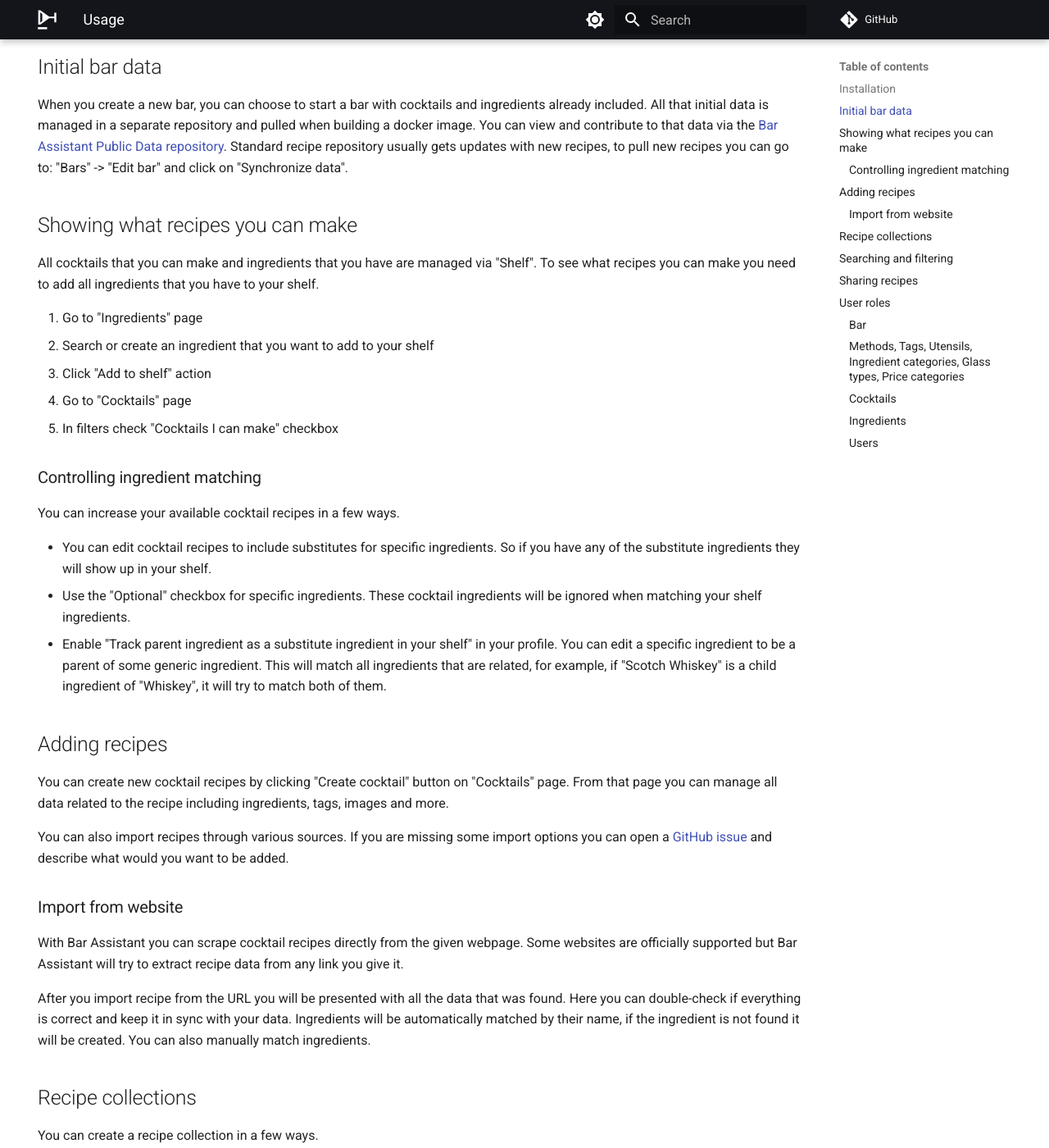
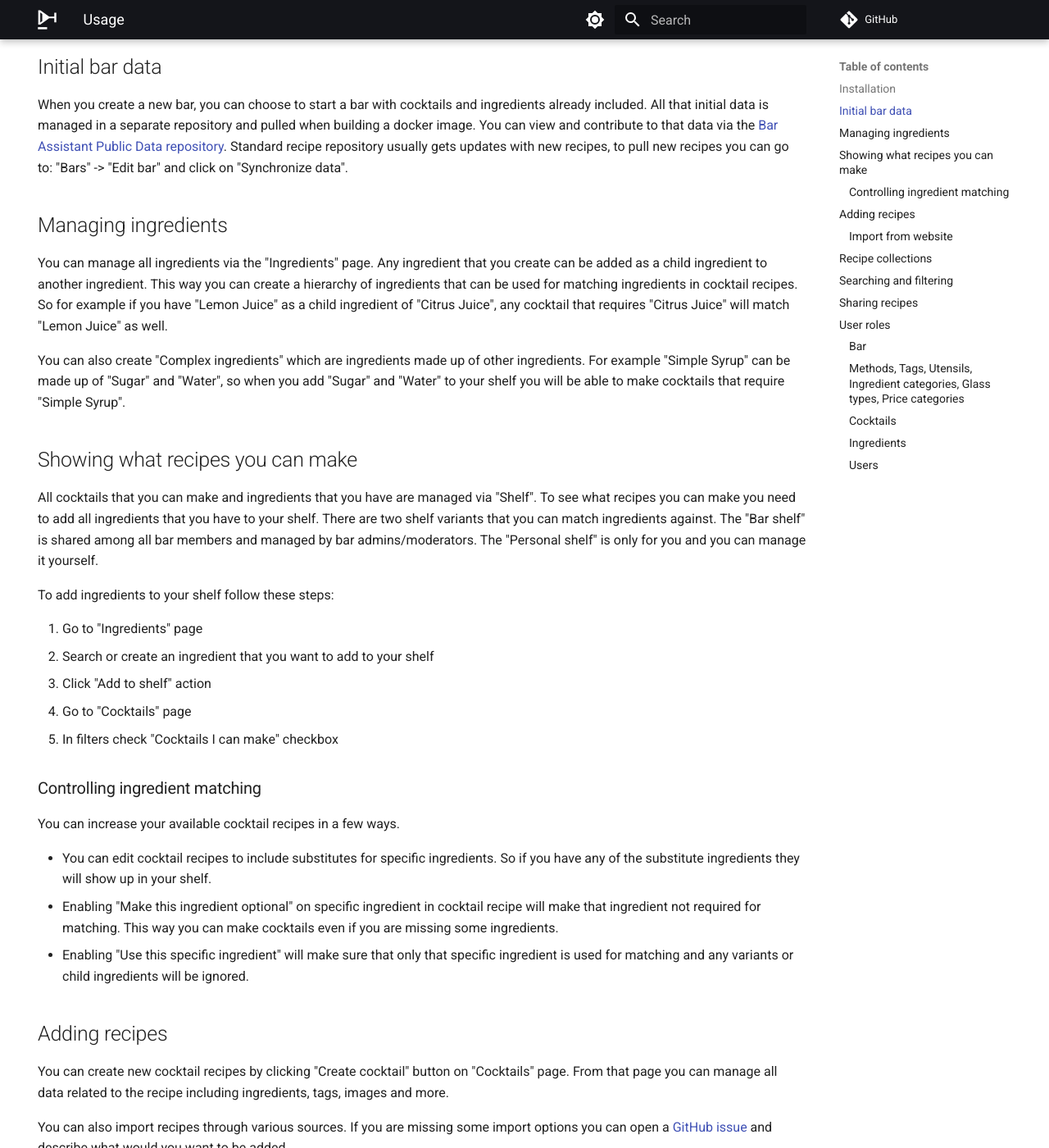
Before and after one commit to bar-assistant/docs, an MkDocs documentation site: the page built from docs/index.md, in a window 1280 px wide and 1400 px high, scrolled down 346 px. Shown: the whole window at 82% size. Built offline with MkDocs 1.6.1 and Material for MkDocs 9.7.7, drawn with Linux system fonts in a browser that asks for light colours; comment, search, counter and statistics services are not loaded.

Commit message:
Add more details about matching

```diff
--- a/docs/index.md
+++ b/docs/index.md
@@ -17,11 +17,17 @@ Visit [setup page](setup/index.md) to view installation steps.
 
 When you create a new bar, you can choose to start a bar with cocktails and ingredients already included. All that initial data is managed in a separate repository and pulled when building a docker image. You can view and contribute to that data via the [Bar Assistant Public Data repository](https://github.com/bar-assistant/data). Standard recipe repository usually gets updates with new recipes, to pull new recipes you can go to: "Bars" -> "Edit bar" and click on "Synchronize data".
 
+## Managing ingredients
+
+You can manage all ingredients via the "Ingredients" page. Any ingredient that you create can be added as a child ingredient to another ingredient. This way you can create a hierarchy of ingredients that can be used for matching ingredients in cocktail recipes. So for example if you have "Lemon Juice" as a child ingredient of "Citrus Juice", any cocktail that requires "Citrus Juice" will match "Lemon Juice" as well.
+
+You can also create "Complex ingredients" which are ingredients made up of other ingredients. For example "Simple Syrup" can be made up of "Sugar" and "Water", so when you add "Sugar" and "Water" to your shelf you will be able to make cocktails that require "Simple Syrup".
+
 ## Showing what recipes you can make
 
-<!-- ![Shelf cocktails](assets/screenshots/shelf-cocktails.png){ align=left } -->
+All cocktails that you can make and ingredients that you have are managed via "Shelf". To see what recipes you can make you need to add all ingredients that you have to your shelf. There are two shelf variants that you can match ingredients against. The "Bar shelf" is shared among all bar members and managed by bar admins/moderators. The "Personal shelf" is only for you and you can manage it yourself.
 
-All cocktails that you can make and ingredients that you have are managed via "Shelf". To see what recipes you can make you need to add all ingredients that you have to your shelf.
+To add ingredients to your shelf follow these steps:
 
 1. Go to "Ingredients" page
 2. Search or create an ingredient that you want to add to your shelf
@@ -34,8 +40,8 @@ All cocktails that you can make and ingredients that you have are managed via "S
 You can increase your available cocktail recipes in a few ways.
 
 - You can edit cocktail recipes to include substitutes for specific ingredients. So if you have any of the substitute ingredients they will show up in your shelf.
-- Use the "Optional" checkbox for specific ingredients. These cocktail ingredients will be ignored when matching your shelf ingredients.
-- Enable "Track parent ingredient as a substitute ingredient in your shelf" in your profile. You can edit a specific ingredient to be a parent of some generic ingredient. This will match all ingredients that are related, for example, if "Scotch Whiskey" is a child ingredient of "Whiskey", it will try to match both of them.
+- Enabling "Make this ingredient optional" on specific ingredient in cocktail recipe will make that ingredient not required for matching. This way you can make cocktails even if you are missing some ingredients.
+- Enabling "Use this specific ingredient" will make sure that only that specific ingredient is used for matching and any variants or child ingredients will be ignored.
 
 ## Adding recipes
 
--- a/mkdocs.yml
+++ b/mkdocs.yml
@@ -39,7 +39,6 @@ theme:
         icon: material/brightness-4
         name: Switch to light mode
 nav:
-  - index.md
   - Setup:
     - 'setup/index.md'
     - 'setup/source-install.md'
@@ -53,6 +52,7 @@ nav:
       - 'setup/migrate-to-40.md'
       - 'setup/migrate-to-30.md'
       - 'setup/migrate-to-15.md'
+  - index.md
   - 'data.md'
   - 'faq.md'
   - "OpenAPI Spec": https://api.barassistant.app/docs
```
